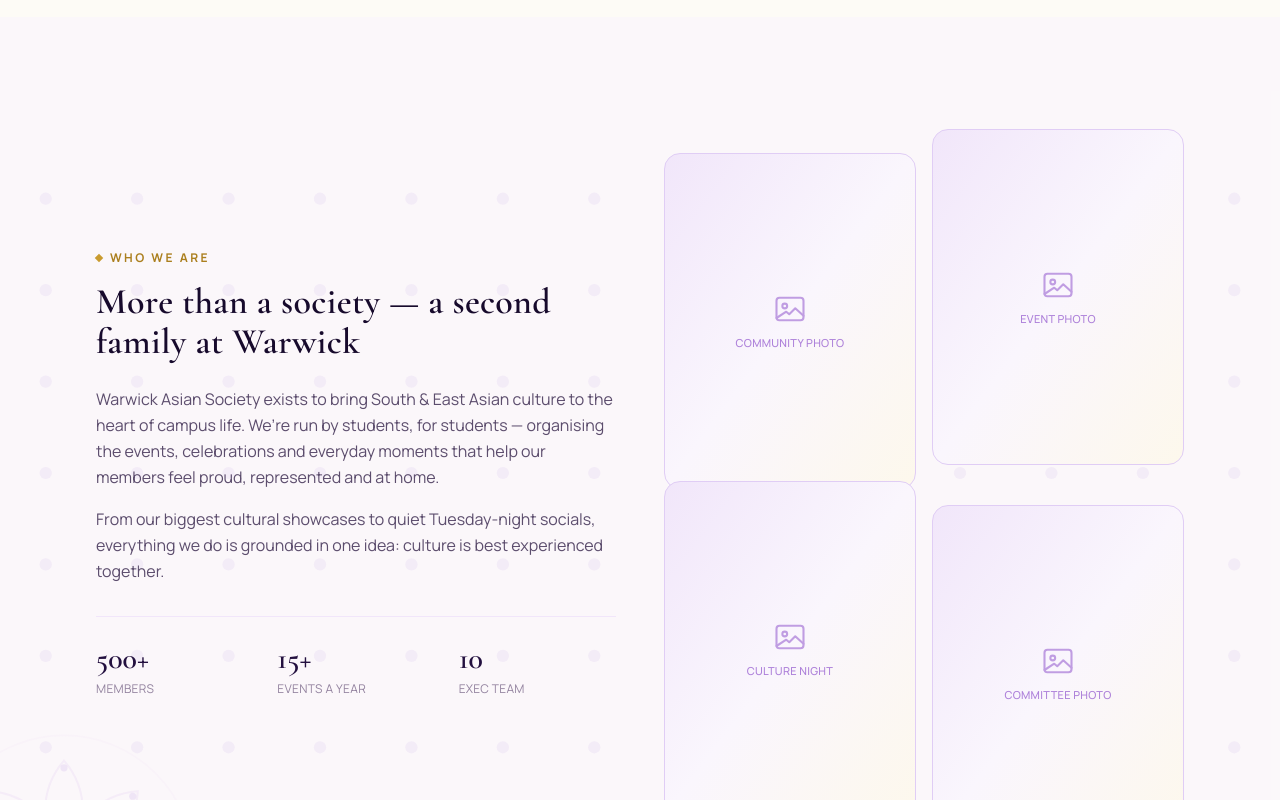
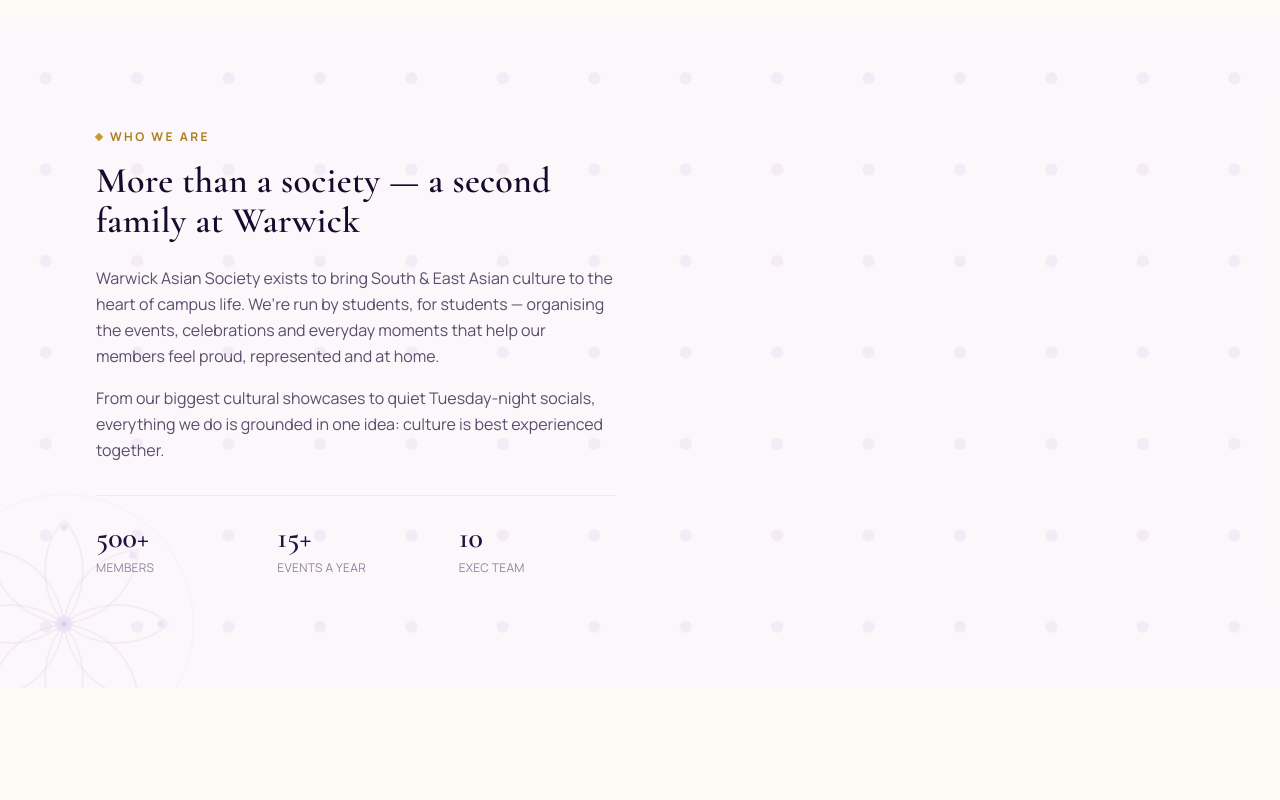
Before and after one commit to AdithyaAA-asoc/Warwick-ASOC-Website, a React (Vite) app: page / in a window 1280 px wide. Shown: the part 1180-1980 px from the top of the page. Built offline with nearby package versions, Linux system fonts and the light colour scheme.

Commit message:
removed pictures in about

```diff
--- a/src/pages/About.jsx
+++ b/src/pages/About.jsx
@@ -138,15 +138,6 @@
               ))}
             </div>
           </div>
-
-          <div className="relative">
-            <div className="grid grid-cols-2 gap-4">
-              <PlaceholderImage ratio="aspect-[3/4]" label="Community photo" className="translate-y-6" />
-              <PlaceholderImage ratio="aspect-[3/4]" label="Event photo" />
-              <PlaceholderImage ratio="aspect-[3/4]" label="Culture night" />
-              <PlaceholderImage ratio="aspect-[3/4]" label="Committee photo" className="translate-y-6" />
-            </div>
-          </div>
         </div>
       </Section>
 
```
